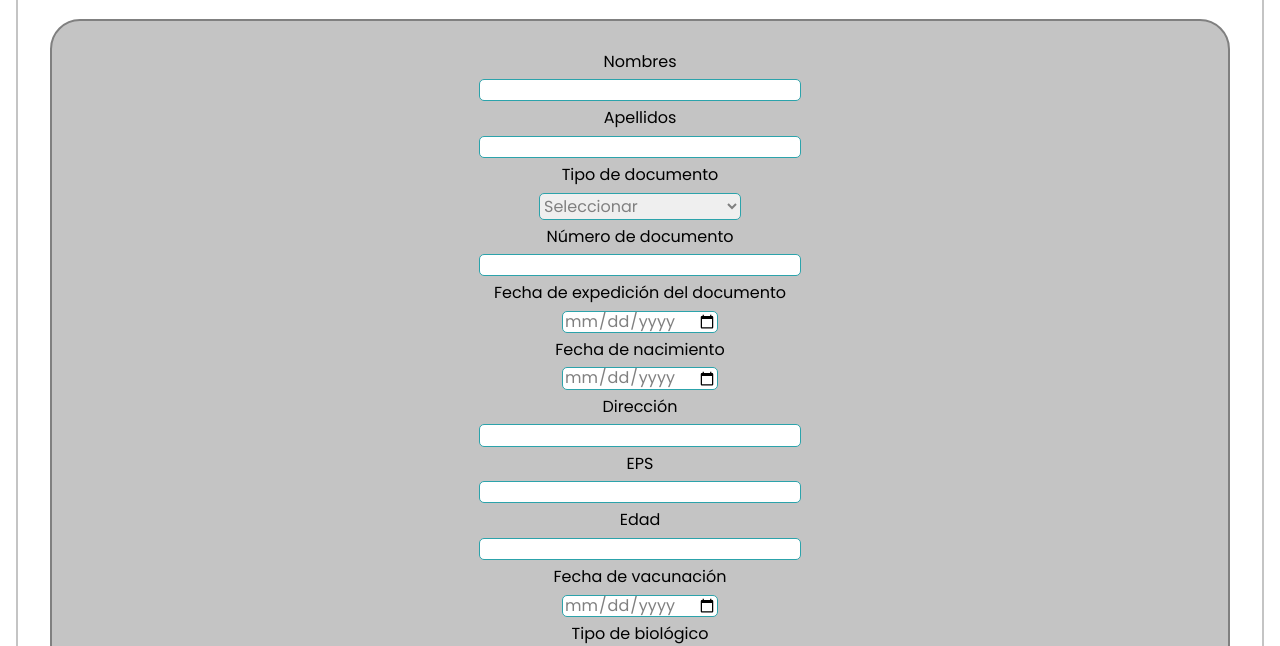
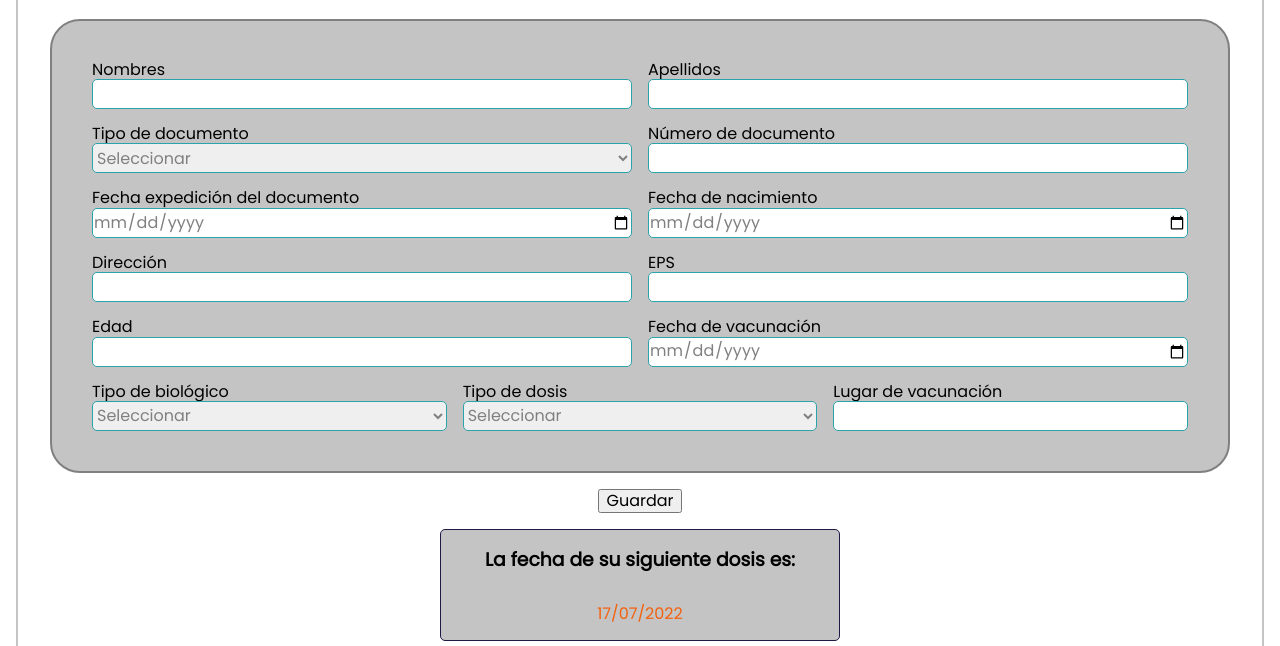
Before and after one commit to VivianaMurillom/forja_javaScript, a plain HTML site: page views/vacunasRegistro.html in a window 1280 px wide. Shown: the part 310-956 px from the top of the page. Drawn offline with Linux system fonts and the light colour scheme.

Commit message:
Creating new js document for the second activity

```diff
--- a/assets/css/styles.css
+++ b/assets/css/styles.css
@@ -211,16 +211,6 @@ header {
 	background-repeat: no-repeat;
 	position: relative;
 }
-
-/* .b-fondo-i::before {
-    content:'';
-	position: absolute;
-    top: 0;
-	bottom: 0;
-	left: 0;
-	right: 0;
-	background-color: rgba(255, 254, 254, 0.7);
-} */
 
 #info-box {
     background-color: rgba(255, 254, 254, 0.7);
@@ -720,6 +710,49 @@ form {
     padding: .3rem;
 }
 
+/* Formulario de vacunas*/
+.subdiv_vaccine {
+    display: flex;
+    flex-direction: column;
+    min-width: 200px;
+    width: 100%;
+}
+
+.form-pairs{
+    margin: .5rem 0;
+}
+
+.subdiv_vaccine input, .subdiv_vaccine select{
+    color: grey;
+    border: 1px solid var(--blue-color);
+    border-radius: 5px;
+    min-height: 30px;
+    width: 100%;
+}
+
+.subdiv_vaccine input{
+    margin: 0;
+    padding: 0;
+}
+
+.simpleLabel{
+    padding: .5rem;
+}
+
+.dateNextVaccine{
+    background-color: var(--gray-color);
+    border: 1px solid var(--darkblue-color);
+    border-radius: 5px;
+    display: flex;
+    flex-direction: column;
+    text-align: center;
+}
+
+.dateNextVaccine p{
+    color: var(--orange-color);
+    text-align: center;
+}
+
 /* Pacientes.html*/
 
 .p-header {
@@ -927,7 +960,6 @@ table td[data-titulo]::before {
     color: grey;
     border: 1px solid var(--blue-color);
     border-radius: 5px;
-    margin: .5rem;
 }
 
 .r-labels {
@@ -1059,6 +1091,35 @@ table td[data-titulo]::before {
 
     .table-vaccine{
         margin: 1rem auto;
+    }
+
+    /* Formulario de vacunas*/
+    .vaccine form{
+        justify-content: center;
+        min-width: 600px;
+    }
+
+    .subdiv_vaccine{
+        flex-direction: row;
+        margin: .5rem;
+    }
+
+    .form-pairs{
+        flex-basis: 50%;
+        margin: 0 .5rem;
+    }
+
+    .subdiv_vaccine input, .subdiv_vaccine select{
+        max-height: 31px;
+    }
+
+    .simpleLabel{
+        padding: .5rem 0;
+    }
+
+    .dateNextVaccine{
+        margin: .5rem auto;
+        max-width: 400px;
     }
 
     /* Pacientes.html*/
--- a/assets/js/project.js
+++ b/assets/js/login.js
@@ -21,5 +21,3 @@ buttonLogin.addEventListener('click', enviar=(e)=>{
           })
     }
 });
-
-// Punto 2
--- a/views/dashboard.html
+++ b/views/dashboard.html
@@ -18,8 +18,8 @@
                 </div>
 
                 <div class="o-opciones">
-                    <button class="o-item"><i class="fa-solid fa-users"></i>Pacientes</button>
-                    <button class="o-item"><i class="fa-solid fa-syringe"></i>Vacunación</button>
+                    <button class="o-item"><a href="pacientes.html"><i class="fa-solid fa-users"></i>Pacientes</a></button>
+                    <button class="o-item"><a href="vacunasRegistro.html"><i class="fa-solid fa-syringe"></i>Vacunación</a></button>
                     <button class="o-item"><a href="login.html"><i class="fa-solid fa-power-off"></i>Cerrar sesión</a></button>
                 </div>
             </article>
@@ -39,7 +39,7 @@
 
                     <form action="dashboard2.html">
                         <div class="ingresar1">
-                            <input type="text" name="document" id="document" placeholder="Digite el número de documento" required>
+                            <input type="number" name="document" id="document" placeholder="Digite el número de documento" required>
                             <div class="formulario-botones">
                                 <button class="buscar"><i class="fa-solid fa-magnifying-glass"></i></button>
                                 <button class="refresh"><a href="dashboard.html"><i class="fa-solid fa-rotate-right"></i></a></button>
@@ -178,7 +178,7 @@
         </section>
 
     </main>
-    <script src="../assets/js/project.js"></script>
+    <script src="../assets/js/dashboard.js"></script>
     <script src="https://kit.fontawesome.com/c887defe45.js" crossorigin="anonymous"></script>
 </body>
 </html>
--- a/views/vacunasRegistro.html
+++ b/views/vacunasRegistro.html
@@ -14,7 +14,7 @@
         <div class="p-1">
             <img src="../assets/img/logoforja.png" alt="Logo Forja">
             <div class="p-botones">
-                <a href="../index.html"><button><i class="fa-solid fa-house-user"></i></button></a>
+                <a href="../views/login.html"><button><i class="fa-solid fa-house-user"></i></button></a>
                 <a href="dashboard.html"><button><i class="fa-solid fa-power-off"></i></button></a>
             </div>
         </div>
@@ -31,13 +31,21 @@
             <div  class="r-section">
                 <h1 class="h1-important">Formulario de ingreso de vacunación</h1>
 
-                <div class="form-registro">
+                <div class="form-registro vaccine">
                     <form action="post">
-                        <label for="names">Nombres</label>
+                        <div class="subdiv_vaccine">
+                            <div class="form-pairs">
+                                <label for="names" class="simpleLabel">Nombres</label>
                                 <input type="text" name="names" id="names">
-                        <label for="lastNames">Apellidos</label>
+                            </div>
+                            <div class="form-pairs">
+                                <label for="lastNames" class="simpleLabel">Apellidos</label>
                                 <input type="text" name="lastNames" id="lastNames">
-                        <label for="tipeOfDocument">Tipo de documento</label>
+                            </div>
+                        </div>
+                        <div class="subdiv_vaccine">
+                            <div class="form-pairs">
+                                <label for="tipeOfDocument" class="simpleLabel">Tipo de documento</label>
                                 <select class="tipeOfDocument" id="tipeOfDocument">
                                     <option value="0">Seleccionar</option>
                                     <option value="1">Tarjeta de identidad</option>
@@ -46,21 +54,45 @@
                                     <option value="4">Cédula de extranjería</option>
                                     <option value="5">Registro civil</option>
                                 </select>
-                        <label for="numberDocument">Número de documento</label>
+                            </div>
+                            <div class="form-pairs">
+                                <label for="numberDocument" class="simpleLabel">Número de documento</label>
                                 <input type="number" name="numberDocument" id="numberDocument">
-                        <label for="DateDocument">Fecha de expedición del documento</label>
+                            </div>
+                        </div>
+                        <div class="subdiv_vaccine">
+                            <div class="form-pairs">
+                                <label for="DateDocument" class="simpleLabel">Fecha expedición del documento</label>
                                 <input type="date" name="DateDocument" id="DateDocument">
-                        <label for="birthday">Fecha de nacimiento</label>
+                            </div>
+                            <div class="form-pairs">
+                                <label for="birthday" class="simpleLabel">Fecha de nacimiento</label>
                                 <input type="date" name="birthday" id="birthday">
-                        <label for="address">Dirección</label>
+                            </div>
+                        </div>
+                        <div class="subdiv_vaccine">
+                            <div class="form-pairs">
+                                <label for="address" class="simpleLabel">Dirección</label>
                                 <input type="text" name="address" id="address">
-                        <label for="eps">EPS</label>
+                            </div>
+                            <div class="form-pairs">
+                                <label for="eps" class="simpleLabel">EPS</label>
                                 <input type="text" name="eps" id="eps">
-                        <label for="age">Edad</label>
+                            </div>
+                        </div>
+                        <div class="subdiv_vaccine">
+                            <div class="form-pairs">
+                                <label for="age" class="simpleLabel">Edad</label>
                                 <input type="number" name="age" id="age">
-                        <label for="dateVaccine">Fecha de vacunación</label>
+                            </div>
+                            <div class="form-pairs">
+                                <label for="dateVaccine" class="simpleLabel">Fecha de vacunación</label>
                                 <input type="date" name="birthday" id="birthday">
-                        <label for="tipeOfVaccine">Tipo de biológico</label>
+                            </div>
+                        </div>
+                        <div class="subdiv_vaccine">
+                            <div class="form-pairs">
+                                <label for="tipeOfVaccine" class="simpleLabel">Tipo de biológico</label>
                                 <select class="tipeOfVaccine" id="tipeOfVaccine">
                                     <option value="0">Seleccionar</option>
                                     <option value="1">Pfizer</option>
@@ -69,15 +101,21 @@
                                     <option value="4">Moderna</option>
                                     <option value="5">Sinovac</option>
                                 </select>
-                        <label for="tipeOfDose">Tipo de dosis</label>
+                            </div>
+                            <div class="form-pairs">
+                                <label for="tipeOfDose" class="simpleLabel">Tipo de dosis</label>
                                 <select class="tipeOfDose" id="tipeOfDose">
                                     <option value="0">Seleccionar</option>
                                     <option value="1">Primera monodosis</option>
                                     <option value="2">Segunda monodosis</option>
                                     <option value="3">Dosis única</option>
                                 </select>
-                        <label for="placeVaccine">Lugar de vacunación</label>
+                            </div>
+                            <div class="form-pairs">
+                                <label for="placeVaccine" class="simpleLabel">Lugar de vacunación</label>
                                 <input type="text" name="placeVaccine" id="placeVaccine">
+                            </div>
+                        </div>
                     </form>
                 </div>
 
@@ -85,8 +123,8 @@
                     <a href="pacientes.html"><button class="confirmar">Guardar</button></a>
                 </div>
 
+                <div class="dateNextVaccine">
                     <h3>La fecha de su siguiente dosis es:</h3>
-                <div class="dateNextVaccine">
                     <p>17/07/2022</p>
                 </div>
             </div>
```
Also changed, not shown: assets/js/dashboard.js (added, +27 -0 lines), views/login.html (+1 -1 lines). Lines whose indentation alone changed are shown as unchanged.
